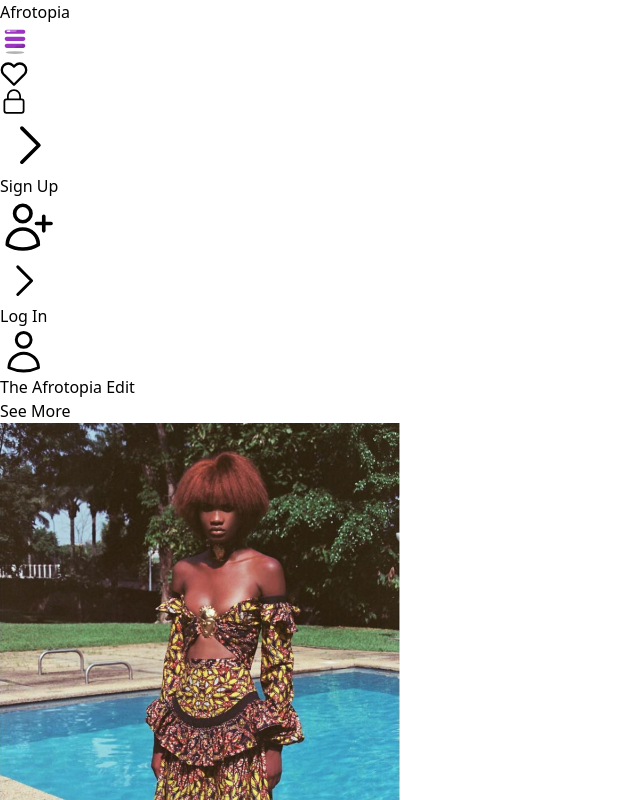
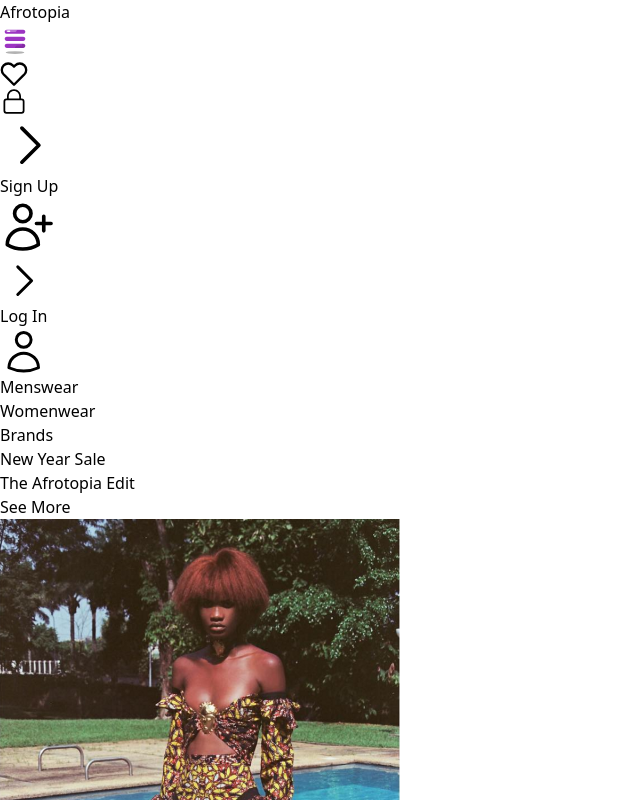
Before and after one commit to bintus-ux/afrotopia-site, a Next.js app: page / in a window 1280 px wide. Shown: the top 800 px of the page, without its empty margins (0-640 px from the left). Built offline with nearby package versions, Linux system fonts and the light colour scheme.

Commit message:
'update: subheader setup'

```diff
--- /dev/null
+++ b/components/SubHeader.tsx
@@ -0,0 +1,16 @@
+import React from 'react'
+
+const SubHeader = () => {
+  return (
+    <div className="w-full mt-[100px] md:mt-[70px] mx-auto max-w-2xl flex justify-left items-left bg-white bg-opacity-75 p-4 z-50 xl:h-auto fixed border-2 border-red-600 border-solid">
+        <ul className="h-auto w-full mx-auto text-xl text-black md:h-auto md:py-auto md:items-left md:justify-left md:flex gap-x-[50px] border-2 border-red-600 border-solid">
+          <li className='hover:text-purple-600 text-gray-800'>Menswear</li>
+          <li className='hover:text-purple-600 text-gray-800'>Womenwear</li>
+          <li className='hover:text-purple-600 text-gray-800'>Brands</li>
+          <li className='text-purple-600'>New Year Sale</li>
+        </ul>
+    </div>
+  )
+}
+
+export default SubHeader
--- a/pages/index.js
+++ b/pages/index.js
@@ -1,10 +1,12 @@
 import NavBar from '../components/NavBar'
 import MainContent from '../components/MainContent'
+import SubHeader from '../components/SubHeader'
 
 export default function Home() {
   return (
     <div>
       <NavBar />
+      <SubHeader />
       <div className='w-full px-3 md:px-0 border-2 border-blue-600 border-solid'>
         <div id='about' className='w-full text-white h-screen'>
           <div>
```
Also changed, not shown: components/NavBar.jsx (indentation only).
